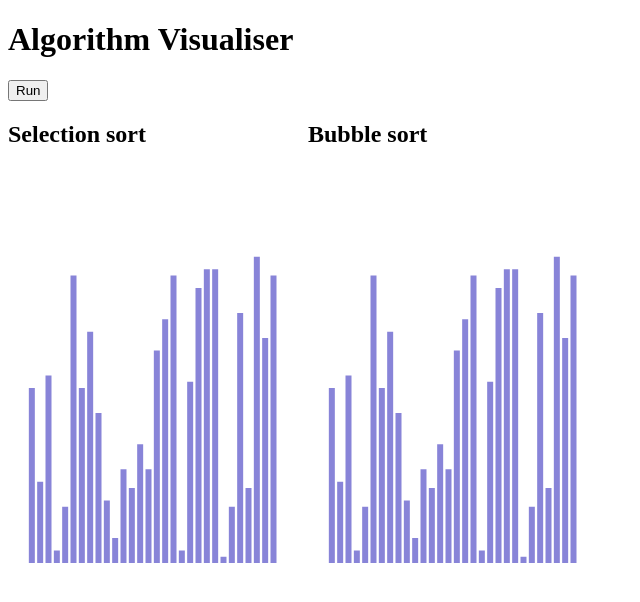
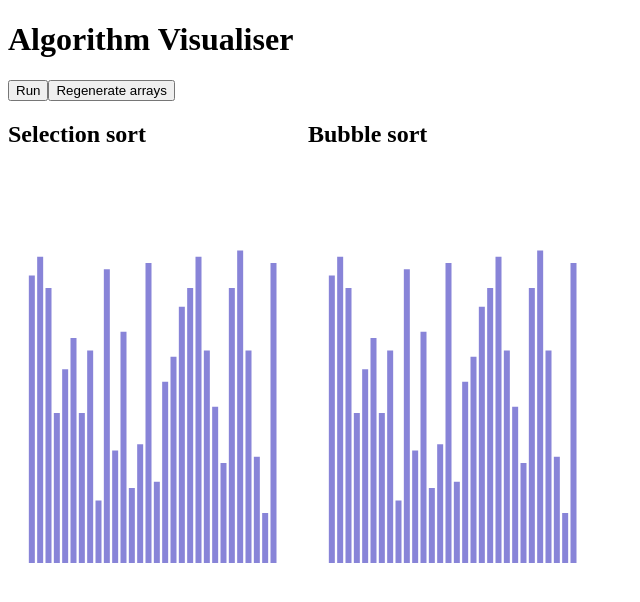
Before and after one commit to zoltan-antal/algorithm-visualiser, a React (Vite) app: page / in a window 1280 px wide. Shown: the top 602 px of the page, without its empty margins (0-640 px from the left). Built offline with nearby package versions, Linux system fonts and the light colour scheme.

Commit message:
Add functionality to regenerate arrays

```diff
--- a/src/App.tsx
+++ b/src/App.tsx
@@ -1,4 +1,4 @@
-import { useState } from 'react';
+import { useState, useEffect } from 'react';
 import BarChart from './components/BarChart.tsx';
 
 import generateArray from './utils/generateArray.ts';
@@ -8,13 +8,26 @@ import { algorithmNames } from './utils/runAlgorithms.ts';
 import Arrays from './types/Arrays.ts';
 
 function App() {
-  const randomArray = generateArray(30, 1, 50);
   const TIMEOUT = 10;
   const [arrays, setArrays] = useState<Arrays>(
     Object.fromEntries(
-      algorithmNames.map((algorithmName) => [algorithmName, [...randomArray]])
+      algorithmNames.map((algorithmName) => [algorithmName, [] as unknown])
     ) as Arrays
   );
+
+  const generateArrays = () => {
+    const randomArray: number[] = generateArray(30, 1, 50);
+    setArrays((prevArrays) => {
+      const updatedArrays: Arrays = structuredClone(prevArrays);
+      Object.keys(updatedArrays).forEach(
+        (key) => (updatedArrays[key as keyof Arrays] = randomArray)
+      );
+      return updatedArrays;
+    });
+  };
+  useEffect(() => {
+    generateArrays();
+  }, []);
 
   console.log('Selection sort: ' + arrays.selectionSort);
   console.log('Bubble sort: ' + arrays.bubbleSort);
@@ -22,9 +35,10 @@ function App() {
   return (
     <>
       <h1>Algorithm Visualiser</h1>
-      <button onClick={() => runAlgorithms(randomArray, setArrays, TIMEOUT)}>
+      <button onClick={() => runAlgorithms(arrays, setArrays, TIMEOUT)}>
         Run
       </button>
+      <button onClick={() => generateArrays()}>Regenerate arrays</button>
       <div style={{ display: 'flex', flexDirection: 'row' }}>
         <div>
           <h2>Selection sort</h2>
--- a/src/utils/runAlgorithms.ts
+++ b/src/utils/runAlgorithms.ts
@@ -8,25 +8,23 @@ const algorithms = [selectionSort, bubbleSort];
 const algorithmNames = algorithms.map((algorithm) => algorithm.algorithmName);
 
 const runAlgorithms = async (
-  randomArray: number[],
+  arrays: Arrays,
   setArrays: React.Dispatch<React.SetStateAction<Arrays>>,
   timeout: number
 ) => {
-  const arrayLength = randomArray.length;
-
   const algorithmStates: AlgorithmStates = {
     selectionSort: {
       processing: true,
-      arr: [...randomArray],
-      n: arrayLength,
+      arr: [...arrays.selectionSort],
+      n: arrays.selectionSort.length,
       i: 0,
       j: 1,
       min_index: 0,
     },
     bubbleSort: {
       processing: true,
-      arr: [...randomArray],
-      n: arrayLength,
+      arr: [...arrays.bubbleSort],
+      n: arrays.bubbleSort.length,
       i: 0,
       j: 0,
       swap: true,
```
